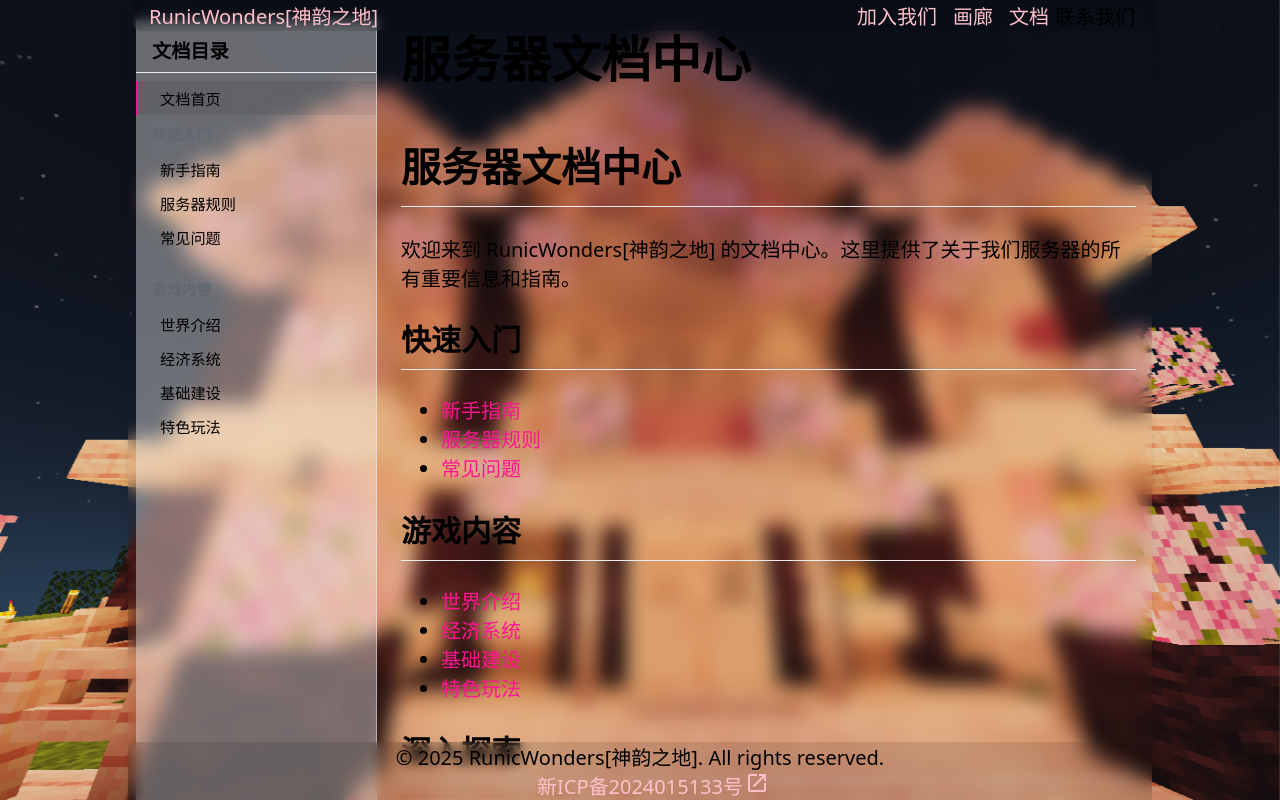
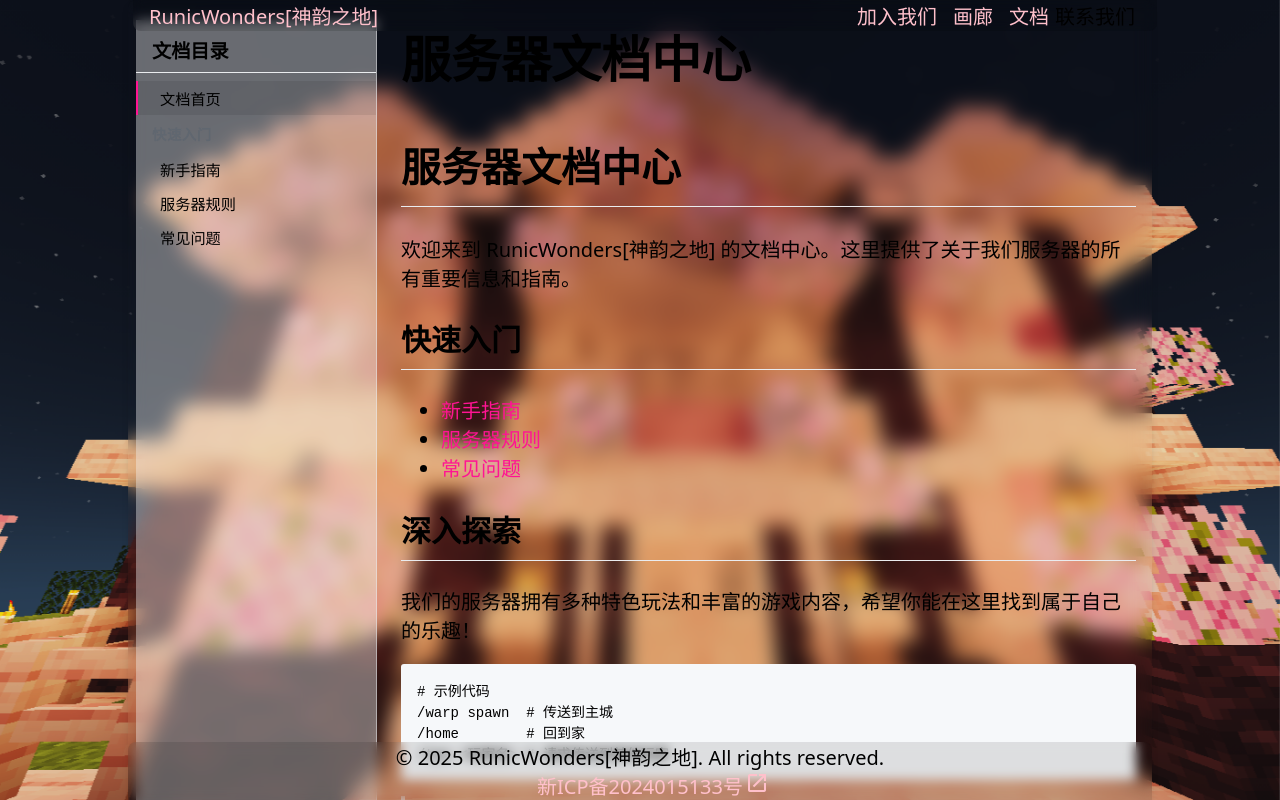
Before and after one commit to RunicWonders/rwmc.top, a Vue app: page /docs in a window 1280 px wide. Built offline with nearby package versions, Linux system fonts and the light colour scheme; what vue3-lazyload would draw is missing.

Commit message:
docs: 移除游戏内容相关文档
- 从文档索引中删除了游戏内容部分，包括世界介绍、经济系统、基础建设和特色玩法等子项
- 更新了 Docs.vue 组件中的导航项，移除了游戏内容相关链接

```diff
--- a/public/docs/index.md
+++ b/public/docs/index.md
@@ -7,13 +7,6 @@
 - [新手指南](/docs/getting-started)
 - [服务器规则](/docs/rules)
 - [常见问题](/docs/faq)
-
-## 游戏内容
-
-- [世界介绍](/docs/worlds)
-- [经济系统](/docs/economy)
-- [基础建设](/docs/builds)
-- [特色玩法](/docs/features)
 
 ## 深入探索
 
--- a/src/components/Docs.vue
+++ b/src/components/Docs.vue
@@ -30,15 +30,6 @@ const navItems = [
       { title: '新手指南', path: 'getting-started' },
       { title: '服务器规则', path: 'rules' },
       { title: '常见问题', path: 'faq' },
-    ]
-  },
-  {
-    title: '游戏内容',
-    items: [
-      { title: '世界介绍', path: 'worlds' },
-      { title: '经济系统', path: 'economy' },
-      { title: '基础建设', path: 'builds' },
-      { title: '特色玩法', path: 'features' },
     ]
   }
 ];
```
Also changed, not shown: public/docs/faq.md (added, +19 -0 lines).
